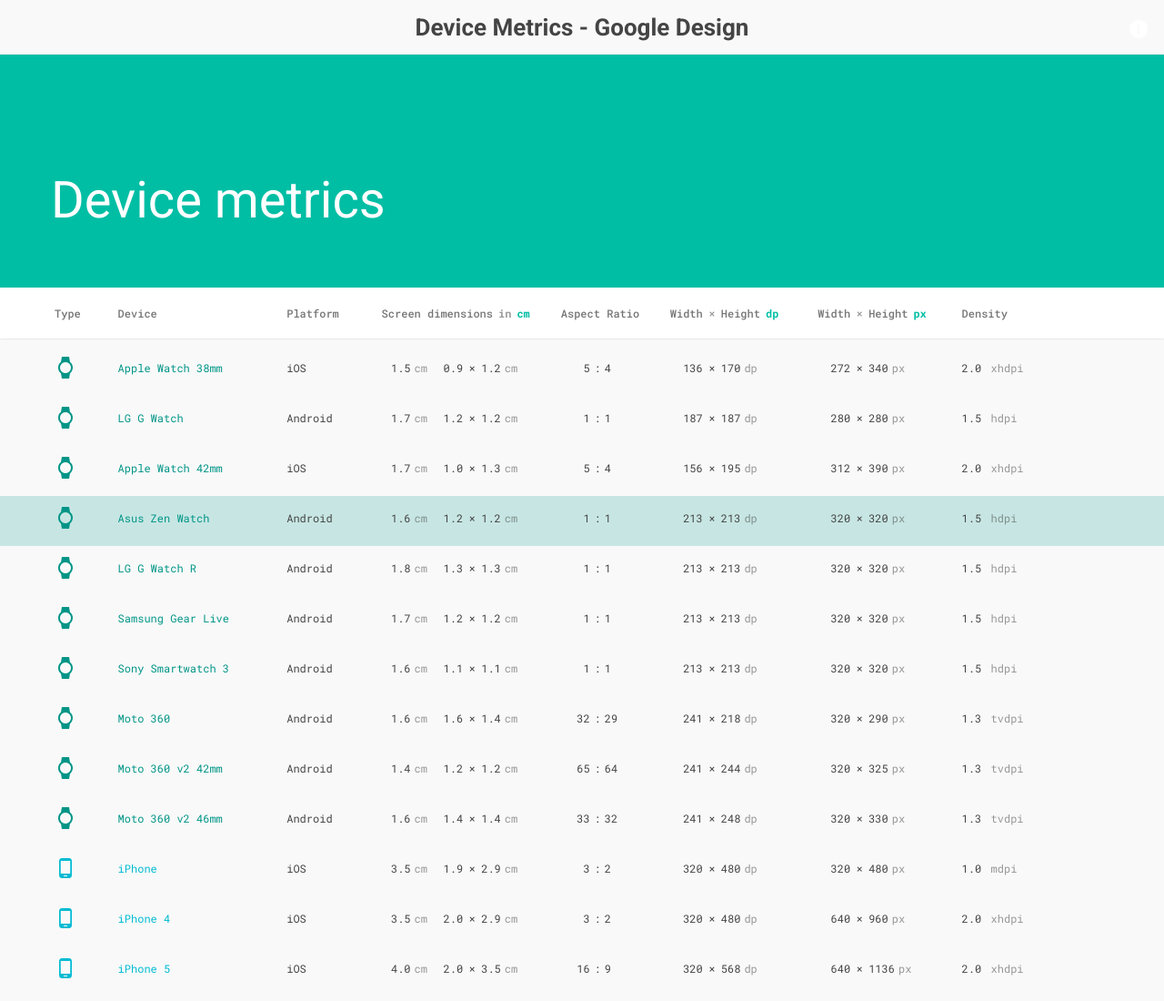
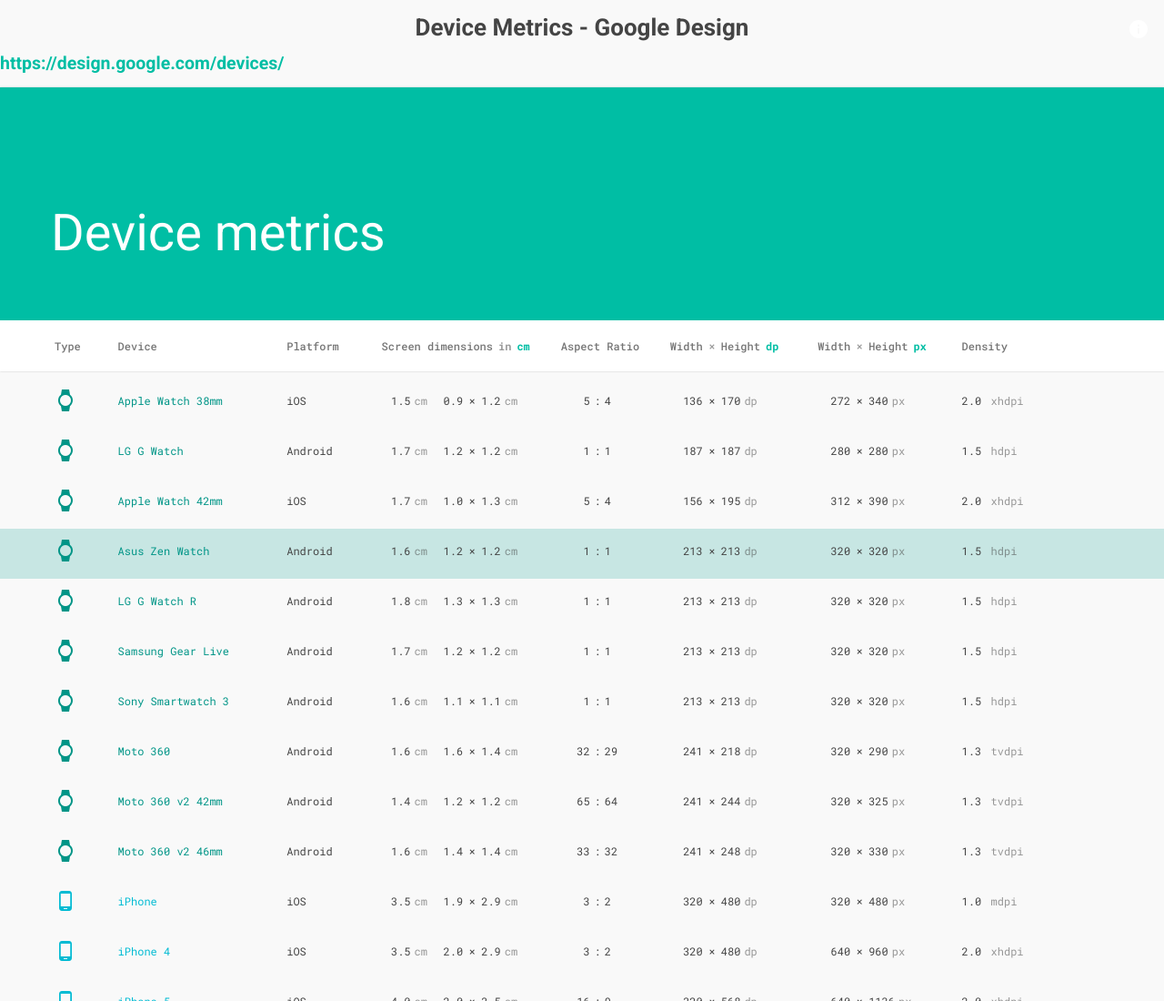
Before and after one commit to lanqy/lanqy.github.com, a plain HTML site: page devices.html in a window 1280 px wide. Shown: the top 1100 px of the page at 91% size. Drawn offline with Linux system fonts and the light colour scheme.

Commit message:
Update devices.html

```diff
--- a/devices.html
+++ b/devices.html
@@ -24,6 +24,7 @@
 </head>
 <body>
   <h1 style="text-align:center;margin:20px auto;">Device Metrics - Google Design</h1>
+  <h2><a href="https://design.google.com/devices/" target="self">https://design.google.com/devices/</a></h2>
   <div id="header">
     <div id="button-info"><i class="material-icons">info</i></div>
     <div id="sticky" class="">
```
